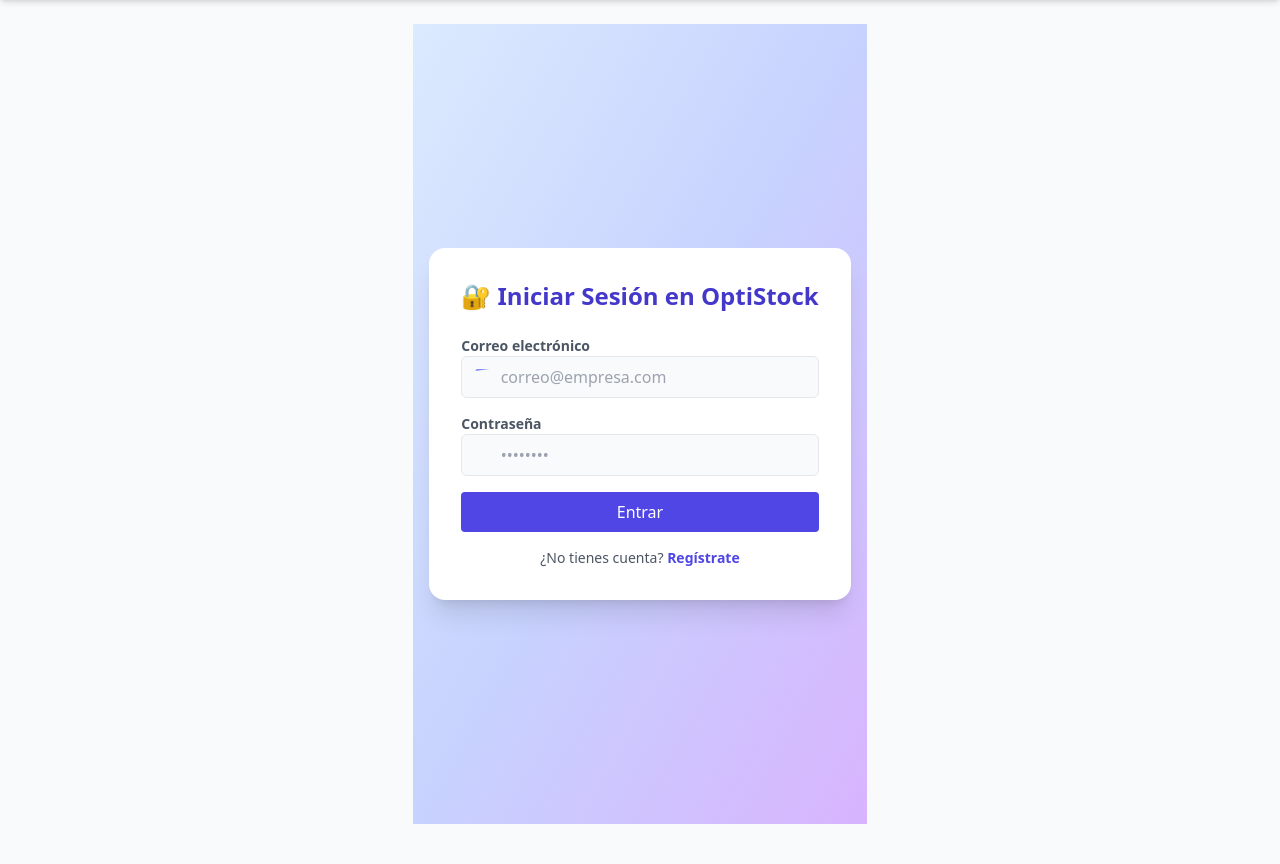
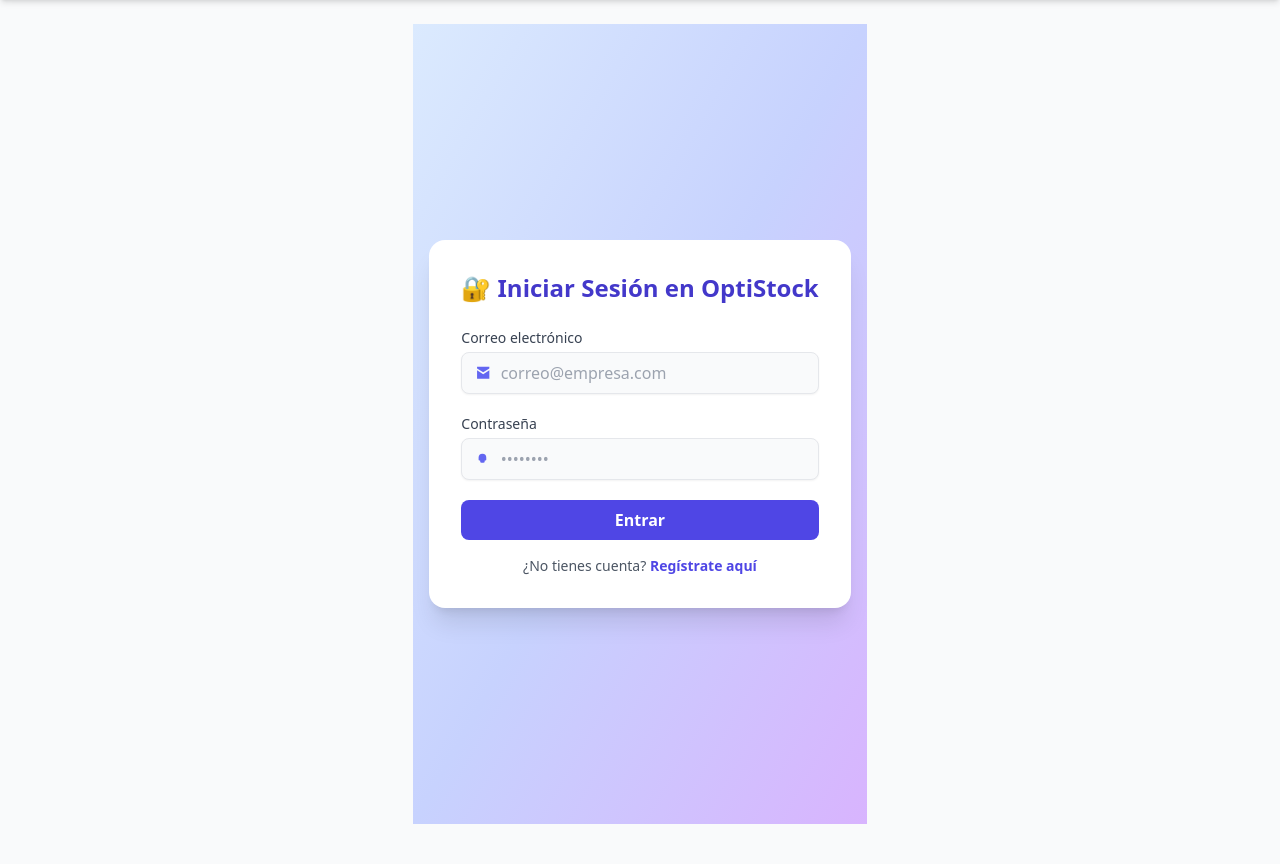
Before and after one commit to Davidsondp/Optistock-AI-, a Flask app: template templates/login.html in a window 1280 px wide. Shown: the part 56-920 px from the top of the page. Run offline with Flask 3, Linux system fonts and the light colour scheme; the template is opened without the code that fills it, so the values that code supplies are empty; some libraries are stand-ins or nearby versions.

Commit message:
Update login.html

```diff
--- a/templates/login.html
+++ b/templates/login.html
@@ -2,33 +2,65 @@
 {% block content %}
 
 <div class="min-h-screen bg-gradient-to-br from-blue-100 via-indigo-200 to-purple-300 flex items-center justify-center px-4">
-  <div class="bg-white shadow-xl rounded-2xl p-8 w-full max-w-md">
+  <div class="bg-white shadow-xl rounded-2xl p-8 w-full max-w-md animate-fade-in">
     <h2 class="text-2xl font-bold text-center text-indigo-700 mb-6">🔐 Iniciar Sesión en OptiStock</h2>
 
-    <form method="POST" action="{{ url_for('login') }}" class="space-y-4">
+    <!-- Mensaje flash -->
+    {% with messages = get_flashed_messages() %}
+      {% if messages %}
+        <div class="bg-red-100 text-red-700 px-4 py-2 rounded text-sm mb-4">
+          {{ messages[0] }}
+        </div>
+      {% endif %}
+    {% endwith %}
+
+    <form method="POST" action="{{ url_for('login') }}" class="space-y-5">
+      <!-- Email -->
       <div>
-        <label for="email" class="block text-sm font-semibold text-gray-600">Correo electrónico</label>
-        <div class="flex items-center border rounded-md px-3 py-2 bg-gray-50">
-          <svg class="w-5 h-5 text-indigo-500 mr-2" fill="currentColor" viewBox="0 0 24 24"><path d="M2 4a2 2 0 012-2h16a2..."/></svg>
+        <label class="block text-sm font-medium text-gray-700 mb-1">Correo electrónico</label>
+        <div class="flex items-center border rounded-lg px-3 py-2 bg-gray-50 shadow-sm">
+          <svg class="w-5 h-5 text-indigo-500 mr-2" fill="currentColor" viewBox="0 0 24 24">
+            <path d="M4 4h16v2l-8 5-8-5V4zm0 4.5v11h16v-11l-8 5-8-5z"/>
+          </svg>
           <input type="email" name="email" required class="w-full bg-transparent focus:outline-none" placeholder="correo@empresa.com">
         </div>
       </div>
 
+      <!-- Contraseña -->
       <div>
-        <label for="password" class="block text-sm font-semibold text-gray-600">Contraseña</label>
-        <div class="flex items-center border rounded-md px-3 py-2 bg-gray-50">
-          <svg class="w-5 h-5 text-indigo-500 mr-2" fill="currentColor" viewBox="0 0 24 24"><path d="M12 17a2..."/></svg>
+        <label class="block text-sm font-medium text-gray-700 mb-1">Contraseña</label>
+        <div class="flex items-center border rounded-lg px-3 py-2 bg-gray-50 shadow-sm">
+          <svg class="w-5 h-5 text-indigo-500 mr-2" fill="currentColor" viewBox="0 0 24 24">
+            <path d="M12 17a2 2 0 002-2v-1h1a1 1 0 001-1v-3a5 5 0 00-10 0v3a1 1 0 001 1h1v1a2 2 0 002 2z"/>
+          </svg>
           <input type="password" name="password" required class="w-full bg-transparent focus:outline-none" placeholder="••••••••">
         </div>
       </div>
 
-      <button type="submit" class="w-full bg-indigo-600 text-white py-2 rounded hover:bg-indigo-700 transition">Entrar</button>
+      <!-- Botón -->
+      <button type="submit"
+              class="w-full bg-indigo-600 hover:bg-indigo-700 text-white font-semibold py-2 rounded-lg transition">
+        Entrar
+      </button>
     </form>
 
-    <p class="text-sm text-center mt-4 text-gray-600">¿No tienes cuenta?
-      <a href="{{ url_for('register') }}" class="text-indigo-600 font-semibold hover:underline">Regístrate</a>
+    <!-- Link a registro -->
+    <p class="text-sm text-center mt-4 text-gray-600">
+      ¿No tienes cuenta?
+      <a href="{{ url_for('register') }}" class="text-indigo-600 font-semibold hover:underline">Regístrate aquí</a>
     </p>
   </div>
 </div>
 
+<!-- Animación opcional -->
+<style>
+@keyframes fade-in {
+  from { opacity: 0; transform: translateY(20px); }
+  to { opacity: 1; transform: translateY(0); }
+}
+.animate-fade-in {
+  animation: fade-in 0.4s ease-out;
+}
+</style>
+
 {% endblock %}
```
